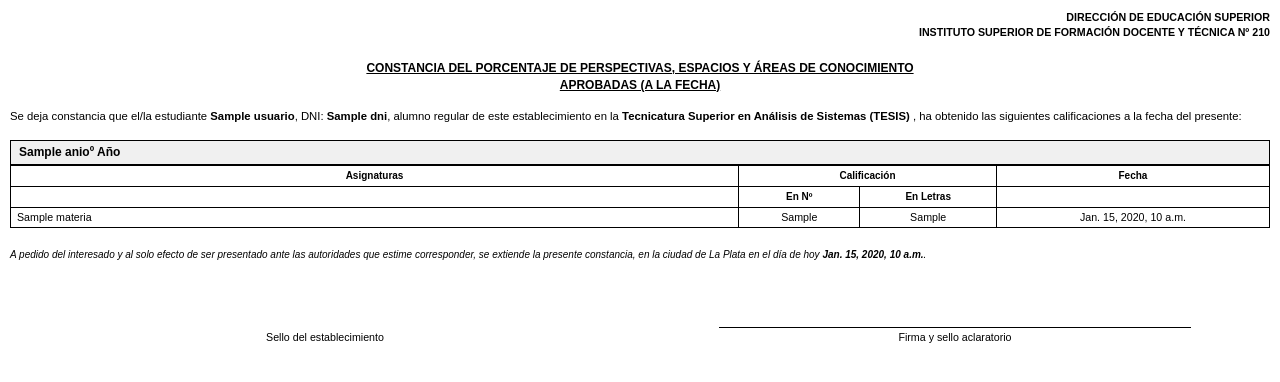
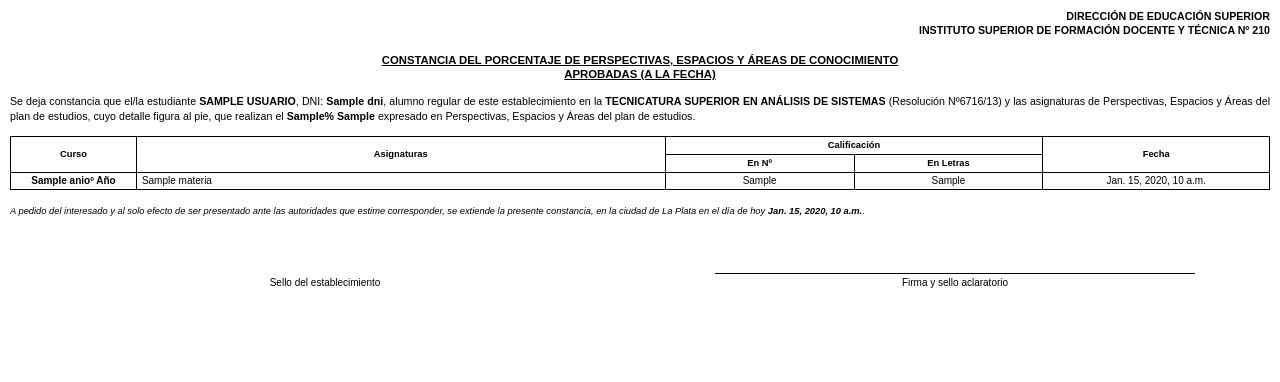
Before and after one commit to catriel458/SIMEF-Back, a Django app: template inscripcionFinales/templates/reportes/constancia_estudiante.html in a window 1280 px wide. Shown: the top 382 px of the page. Run offline with Django 3.2, Linux system fonts and the light colour scheme; the template is opened without the code that fills it: most values are stand-ins (such as "Sample title", 1, 10 or a date in 2020).

Commit message:
Porcentaje de materias aprobadas finalizado

```diff
--- a/inscripcionFinales/templates/reportes/constancia_estudiante.html
+++ b/inscripcionFinales/templates/reportes/constancia_estudiante.html
@@ -17,7 +17,7 @@
 
         body {
             font-family: Arial, Helvetica, sans-serif;
-            font-size: 9pt;
+            font-size: 8.5pt;
             line-height: 1.2;
             color: #000;
         }
@@ -29,9 +29,9 @@
 
         .header {
             text-align: right;
-            margin-bottom: 20px;
+            margin-bottom: 15px;
             font-size: 8pt;
-            line-height: 1.4;
+            line-height: 1.3;
         }
 
         .header strong {
@@ -41,17 +41,17 @@
         .titulo-constancia {
             text-align: center;
             font-weight: bold;
-            margin: 15px 0;
-            font-size: 9pt;
+            margin: 12px 0;
+            font-size: 8.5pt;
             text-decoration: underline;
-            line-height: 1.4;
+            line-height: 1.3;
         }
 
         .datos-estudiante {
-            margin: 15px 0;
-            line-height: 1.5;
+            margin: 12px 0;
+            line-height: 1.4;
             text-align: justify;
-            font-size: 8.5pt;
+            font-size: 8pt;
         }
 
         .curso-section {
@@ -62,58 +62,59 @@
         .curso-titulo {
             background-color: #f0f0f0;
             border: 1px solid #000;
-            padding: 4px 8px;
+            padding: 3px 8px;
             font-weight: bold;
-            font-size: 9pt;
+            font-size: 8.5pt;
             margin-bottom: 0;
         }
 
         .tabla-materias {
                 width: 100%;
                 border-collapse: collapse;
-            font-size: 8pt;
+                font-size: 7.5pt;
                 margin-top: 0;
             }
 
         .tabla-materias th {
                 background-color: #ffffff;
                 border: 1px solid #000;
-            padding: 4px;
+                padding: 3px;
                 text-align: center;
                 font-weight: bold;
-            font-size: 7.5pt;
+                font-size: 7pt;
                 line-height: 1.2;
             }
 
             .tabla-materias td {
                 border: 1px solid #000;
-            padding: 3px 4px;
+                padding: 2px 3px;
                 text-align: center;
-            font-size: 8pt;
+                font-size: 7.5pt;
+                vertical-align: top;
             }
 
             .tabla-materias td.materia-nombre {
                 text-align: left;
-            padding-left: 6px;
+                padding-left: 5px;
             }
 
         .nota-pie {
-            margin-top: 20px;
-            font-size: 7.5pt;
+            margin-top: 15px;
+            font-size: 7pt;
             font-style: italic;
             text-align: justify;
-            line-height: 1.4;
+            line-height: 1.3;
         }
 
         .firma-section {
-            margin-top: 40px;
+            margin-top: 35px;
             width: 100%;
         }
 
         .firma-container {
             width: 100%;
             display: table;
-            margin-top: 30px;
+            margin-top: 25px;
         }
 
         .firma-item {
@@ -121,19 +122,19 @@
             width: 50%;
             text-align: center;
             vertical-align: bottom;
-            padding: 0 20px;
+            padding: 0 15px;
         }
 
         .firma-linea {
             border-top: 1px solid #000;
             margin: 0 auto;
             width: 80%;
-            margin-top: 25px;
+            margin-top: 20px;
         }
 
         .firma-texto {
             margin-top: 3px;
-            font-size: 8pt;
+            font-size: 7.5pt;
         }
     </style>
 </head>
@@ -155,47 +156,45 @@
             <div class="datos-estudiante">
                 <p>
                     Se deja constancia que el/la estudiante
-                <strong>{{ usuario.nombre_completo|default:"___________________" }}</strong>,
+                    <strong>{{ usuario.nombre_completo|upper|default:"___________________" }}</strong>,
                     DNI: <strong>{{ usuario.dni|default:"_____________" }}</strong>,
                     alumno regular de este establecimiento en la
-                <strong>Tecnicatura Superior en Análisis de Sistemas (TESIS)</strong>
-                {% if carreras.count > 0 %}
-                    {% for carrera in carreras %}
-                        {% if not forloop.first %} y/o <strong>{{ carrera.nombre_carrera }}</strong>{% endif %}
-                    {% endfor %}
-                {% endif %},
-                ha obtenido las siguientes calificaciones a la fecha del presente:
+                    <strong>TECNICATURA SUPERIOR EN ANÁLISIS DE SISTEMAS</strong> (Resolución Nº6716/13)
+                    y las asignaturas de Perspectivas, Espacios y Áreas del plan de estudios,
+                    cuyo detalle figura al pie, que realizan el <strong>{{ porcentaje_aprobadas }}%</strong>
+                    <strong>{{ porcentaje_en_letras }}</strong> expresado en Perspectivas, Espacios y Áreas
+                    del plan de estudios.
                 </p>
             </div>
 
                         <!-- Materias por año -->
                 {% for anio, materias in materias_por_anio.items %}
                 <div class="curso-section">
-            <div class="curso-titulo">
+                    <table class="tabla-materias">
+                        <thead>
+                            <tr>
+                                <th rowspan="2" style="width: 10%;">Curso</th>
+                                <th rowspan="2" style="width: 42%;">Asignaturas</th>
+                                <th colspan="2" style="width: 30%;">Calificación</th>
+                                <th rowspan="2" style="width: 18%;">Fecha</th>
+                            </tr>
+                            <tr>
+                                <th style="width: 15%;">En Nº</th>
+                                <th style="width: 15%;">En Letras</th>
+                            </tr>
+                        </thead>
+                        <tbody>
+                            {% for materia in materias %}
+                            <tr>
+                                {% if forloop.first %}
+                                <td rowspan="{{ materias|length }}" style="vertical-align: middle; font-weight: bold;">
                                     {% if anio == 1 %}1er Año
                                     {% elif anio == 2 %}2do Año
                                     {% elif anio == 3 %}3er Año
                                     {% else %}{{ anio }}º Año
                                     {% endif %}
-            </div>
-
-            <table class="tabla-materias">
-                <thead>
-                    <tr>
-                        <th style="width: 48%;">Asignaturas</th>
-                        <th style="width: 17%;" colspan="2">Calificación</th>
-                        <th style="width: 18%;">Fecha</th>
-                    </tr>
-                    <tr>
-                        <th></th>
-                        <th style="width: 8%;">En Nº</th>
-                        <th style="width: 9%;">En Letras</th>
-                        <th></th>
-                    </tr>
-                </thead>
-                <tbody>
-                    {% for materia in materias %}
-                    <tr>
+                                </td>
+                                {% endif %}
                                 <td class="materia-nombre">{{ materia.nombre }}</td>
                                 <td>{{ materia.nota_cursada }}</td>
                                 <td>{{ materia.calif_cursada }}</td>
@@ -204,10 +203,6 @@
                             {% endfor %}
                         </tbody>
                     </table>
-        </div>
-        {% empty %}
-        <div class="curso-section">
-            <p style="text-align: center; margin: 20px 0;">No hay materias registradas para este estudiante.</p>
                 </div>
                 {% endfor %}
 
```
Also changed, not shown: inscripcionFinales/views.py (+109 -3 lines). Lines whose indentation alone changed are shown as unchanged.
